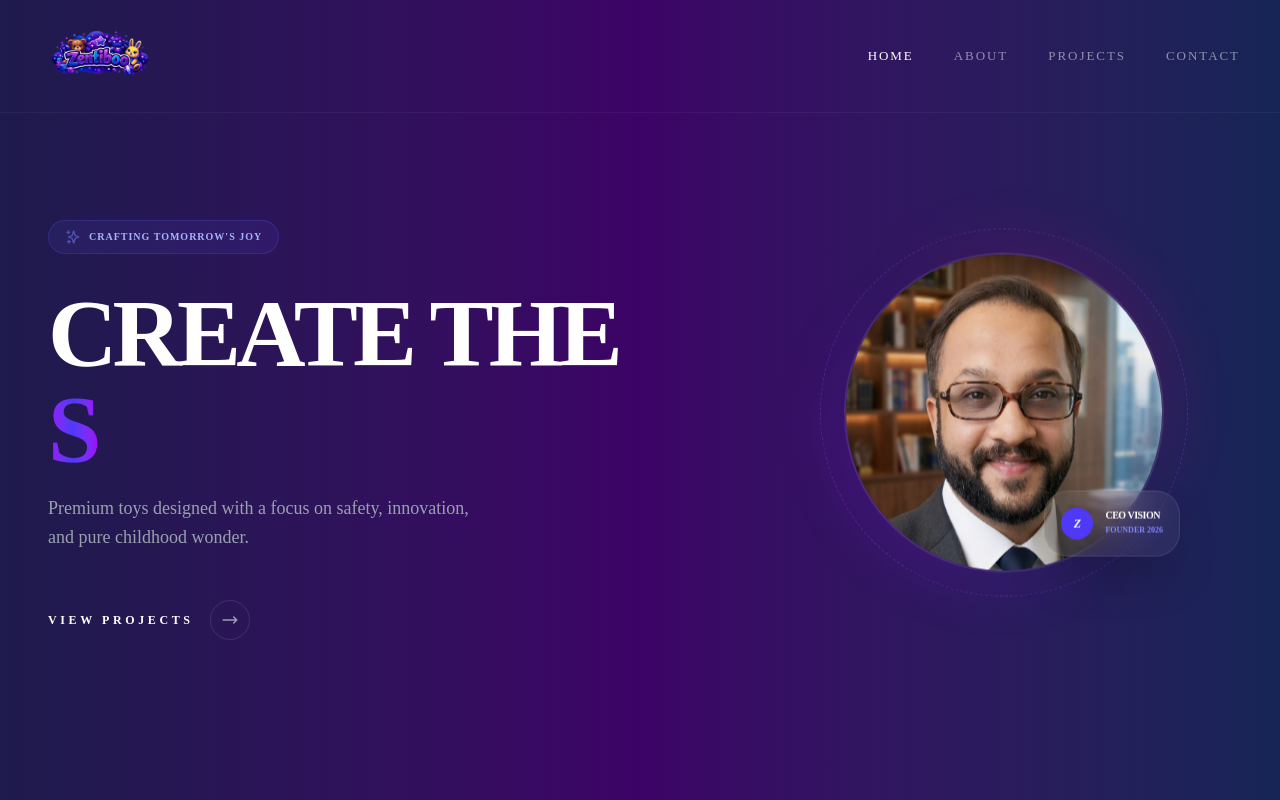
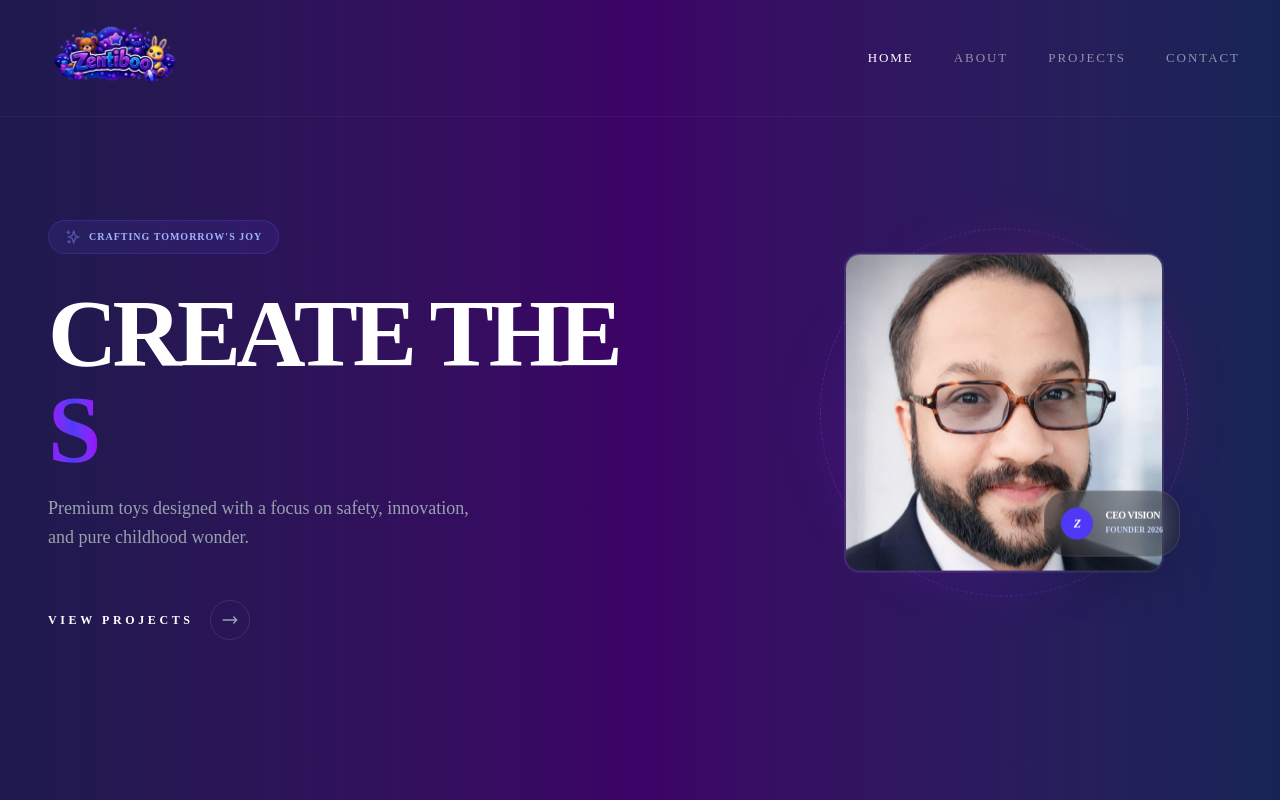
Before and after one commit to ayyan1700/zent, a React (Vite) app: page / in a window 1280 px wide. Shown: the top 800 px of the page. Built offline with nearby package versions, Linux system fonts and the light colour scheme.

Commit message:
code update

```diff
--- a/package.json
+++ b/package.json
@@ -3,7 +3,7 @@
   "private": true,
   "version": "0.0.0",
   "type": "module",
-  "homepage": "https://ayyan1700.github.io/toyshop",
+  "homepage": "https://ayyan1700.github.io/zent",
   "scripts": {
     "dev": "vite",
     "build": "vite build",
--- a/src/component/Footer.jsx
+++ b/src/component/Footer.jsx
@@ -100,13 +100,6 @@ const Footer = () => {
 
     <li className="flex items-start gap-4">
       <div className="p-2 rounded-full bg-gradient-to-r from-purple-600 via-indigo-600 to-purple-600">
-        <HiOutlinePhone size={16} className="text-white" />
-      </div>
-      <span>+92 300 9876543</span>
-    </li>
-
-    <li className="flex items-start gap-4">
-      <div className="p-2 rounded-full bg-gradient-to-r from-purple-600 via-indigo-600 to-purple-600">
         <HiOutlineLocationMarker size={16} className="text-white" />
       </div>
       <span className="leading-relaxed">
--- a/src/component/Navber.jsx
+++ b/src/component/Navber.jsx
@@ -29,8 +29,8 @@ function Navbar() {
         <nav
             className={`fixed top-0 left-0 w-full z-[100] transition-all duration-500 ease-in-out
                  ${scrolled
-                    ? 'py-3 bg-black/20 backdrop-blur-xl border-b border-white/10 shadow-[0_4px_30px_rgba(0,0,0,0.1)]'
-                    : 'py-4 bg-transparent border-b border-white/[0.05]'
+                    ? 'py-1 bg-black/20 backdrop-blur-xl border-b border-white/10 shadow-[0_4px_30px_rgba(0,0,0,0.1)]'
+                    : 'py-2 bg-transparent border-b border-white/[0.05]'
                 }`}
         >
             <div className="max-w-7xl mx-auto px-6 md:px-10 lg:px-10 flex justify-between items-center">
@@ -40,7 +40,7 @@ function Navbar() {
                     <img
                         src={logo}
                         alt="Logo"
-                        className="h-14 md:h-20 w-auto object-contain transition-opacity hover:opacity-80"
+                        className="h-25 w-auto object-contain transition-opacity hover:opacity-80"
                     />
                 </Link>
 
--- a/src/component/sections/About.jsx
+++ b/src/component/sections/About.jsx
@@ -271,22 +271,22 @@ const About = () => {
   {
     icon: <FaHeart />,
     t: "Kid-First Design",
-                  d: "Hum har khilaune ko waisi hi mohabbat se banate hain jaise apne liye."
+    d: "We design every toy with the same love and care as if it were made for ourselves."
   },
   {
     icon: <FaCertificate />,
     t: "Global Safety",
-                  d: "Hamari quality be-misaal hai, jo bacho ki hifazat aur khushi ki zamanat deti hai."
+    d: "Our quality is unmatched, ensuring children’s safety and happiness with complete assurance."
   },
   {
     icon: <FaMagic />,
     t: "Infinite Wonder",
-                  d: "Hum har toy ko ek naye aur unique angle se design karte hain taake imagination kabhi khatam na ho."
+    d: "We design every toy from a unique and creative perspective so imagination never ends."
   },
   {
     icon: <FaShieldVirus />,
     t: "Pure & Secure",
-                  d: "Aapke bacho ki safety hamari top priority aur hamara sabse mazboot wada hai."
+    d: "Your child’s safety is our top priority and our strongest promise."
   }
 ].map((item, i) => (
                 <motion.div
--- a/src/component/sections/Home.jsx
+++ b/src/component/sections/Home.jsx
@@ -6,7 +6,7 @@ import gsap from 'gsap';
 import { TextPlugin } from 'gsap/TextPlugin';
 
 // CEO Image import
-import profileImg from '../../assets/ceos.png';
+import profileImg from '../../assets/ceo.jpg';
 
 gsap.registerPlugin(TextPlugin);
 
@@ -146,8 +146,8 @@ const Home = () => {
       className="absolute -inset-4 rounded-full bg-gradient-to-tr from-purple-600/20 via-transparent to-pink-600/20 blur-xl"
     />
 
-                            {/* 3. Image Container (ISKO CHANGE KIYA HAI) */}
-                            <div className="w-64 h-64 md:w-80 md:h-80 rounded-full overflow-hidden border-2 border-white/10 relative z-10">
+    {/* 3. Image Container (SQUARE CHANGED) */}
+    <div className="w-64 h-64 md:w-80 md:h-80 rounded-2xl overflow-hidden border-2 border-white/10 relative z-10">
       <img
         src={profileImg}
         alt="Zentiboo CEO"
@@ -155,21 +155,28 @@ const Home = () => {
       />
     </div>
 
-                            {/* 4. Floating Info Tag */}
+    {/* 4. Floating Info Tag (same) */}
     <motion.div
       initial={{ x: 20, opacity: 0 }}
       animate={{ x: 0, opacity: 1 }}
       transition={{ delay: 1 }}
-                                className="absolute bottom-4 -right-4 bg-white/5 backdrop-blur-xl border border-white/10 p-4 rounded-3xl shadow-2xl z-20"
+      className="absolute bottom-4 -right-4 bg-black/35 backdrop-blur-xl border border-white/10 p-4 rounded-3xl shadow-2xl z-20"
     >
       <div className="flex items-center gap-3">
-                                    <div className="w-8 h-8 rounded-full bg-indigo-600 flex items-center justify-center text-white font-black italic text-xs">Z</div>
+        <div className="w-8 h-8 rounded-full bg-indigo-600 flex items-center justify-center text-white font-black italic text-xs">
+          Z
+        </div>
         <div>
-                                        <h4 className="text-white font-black text-[10px] leading-none uppercase tracking-tighter">CEO Vision</h4>
-                                        <p className="text-[8px] text-indigo-400 font-bold uppercase mt-1">Founder 2026</p>
+          <h4 className="text-white font-black text-[10px] leading-none uppercase tracking-tighter">
+            CEO Vision
+          </h4>
+          <p className="text-[8px] text-indigo-200 font-bold uppercase mt-1">
+            Founder 2026
+          </p>
         </div>
       </div>
     </motion.div>
+
   </div>
 </div>
 
--- a/vite.config.js
+++ b/vite.config.js
@@ -4,5 +4,5 @@ import tailwindcss from '@tailwindcss/vite'
 // https://vite.dev/config/
 export default defineConfig({
   plugins: [react(),tailwindcss()],
-  base: '',
+  base: '/zent/',
 })
```
Also changed, not shown: src/assets/ceo.jpg (added). Lines whose indentation alone changed are shown as unchanged.
